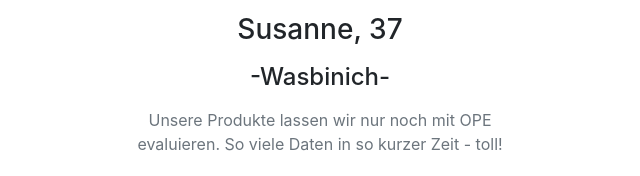
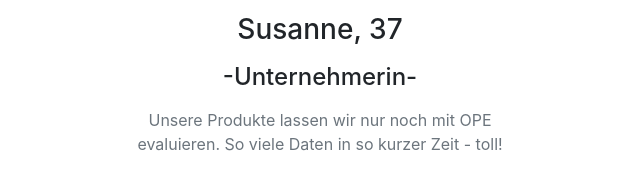
Before and after one commit to tolja/tolja.github.io, a website with bundled scripts: page index.html in a window 1280 px wide. Shown: the part 4251-4427 px from the top of the page, 35-675 px from the left. Built offline with nearby package versions, Linux system fonts and the light colour scheme.

Commit message:
changed content text

```diff
--- a/index.html
+++ b/index.html
@@ -216,7 +216,7 @@
                     <div class="service-box mt-5 mx-auto">
                       <img src="/img/Susanne.png" class="mb-3 ml-1 text-center" height="300px" />
                         <h3 class="mb-3">Susanne, 37</h3>
-                      <h4 class="mb-3">-Wasbinich-</h4>
+                      <h4 class="mb-3">-Unternehmerin-</h4>
                         <p class="text-muted mb-0">Unsere Produkte lassen wir nur noch mit OPE evaluieren. So viele Daten in so kurzer Zeit - toll!</p>
                     </div>
                 </div>
```
